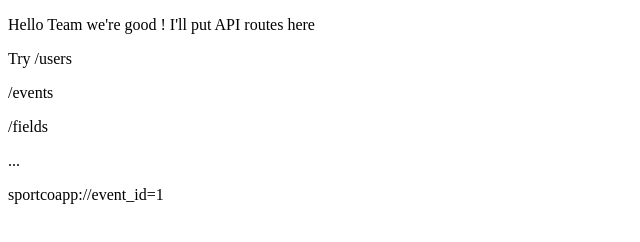
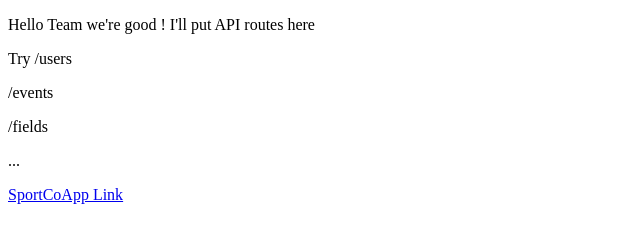
Before and after one commit to JonathanPucci/SportCoBack, a website: page index.html in a window 1280 px wide. Shown: the whole page, without its empty margins (0-640 px from the left). Drawn offline with Linux system fonts and the light colour scheme.

Commit message:
link url test

```diff
--- a/index.html
+++ b/index.html
@@ -18,7 +18,7 @@ Try /users  </p>
 /fields  </p>
   <p>
 ...  </p>
-<a>sportcoapp://event_id=1</a>
+<a href='sportcoapp://event_id=1'>SportCoApp Link</a>
 
 </body>
 <script>
```
